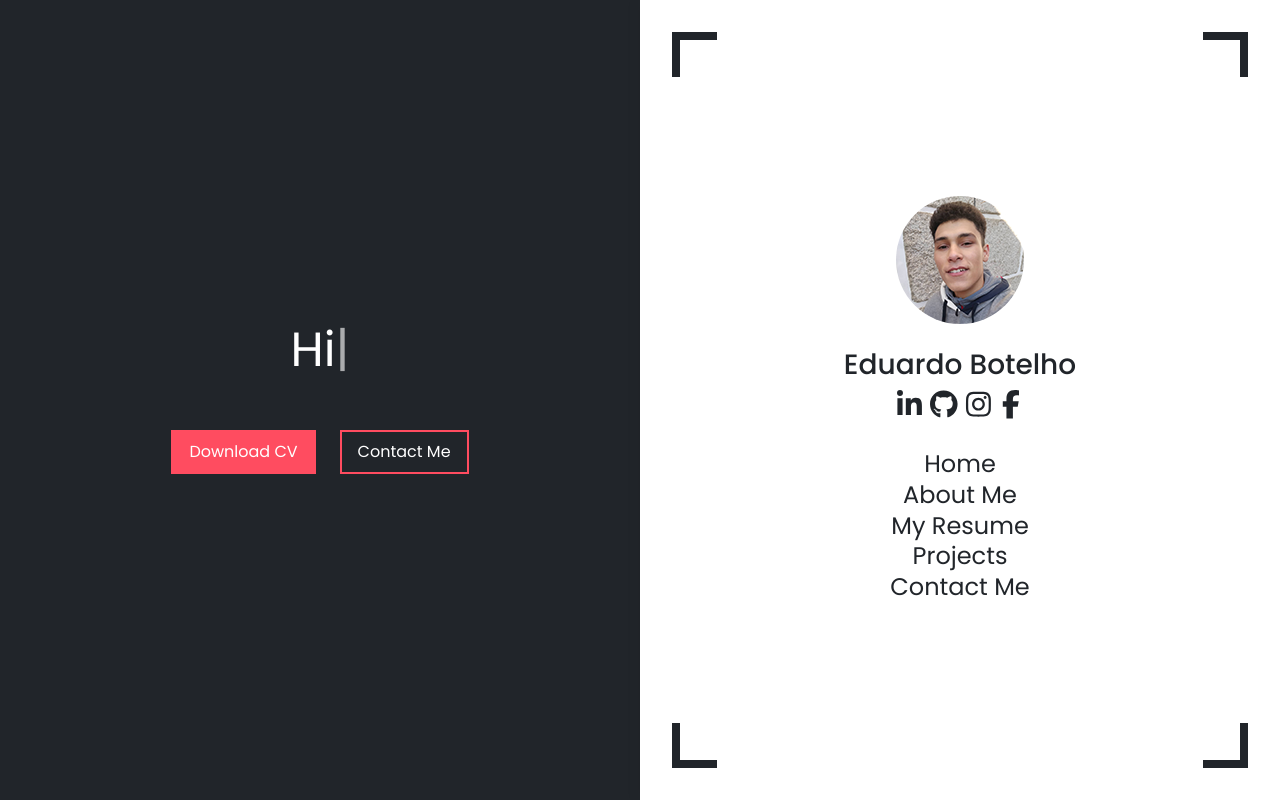
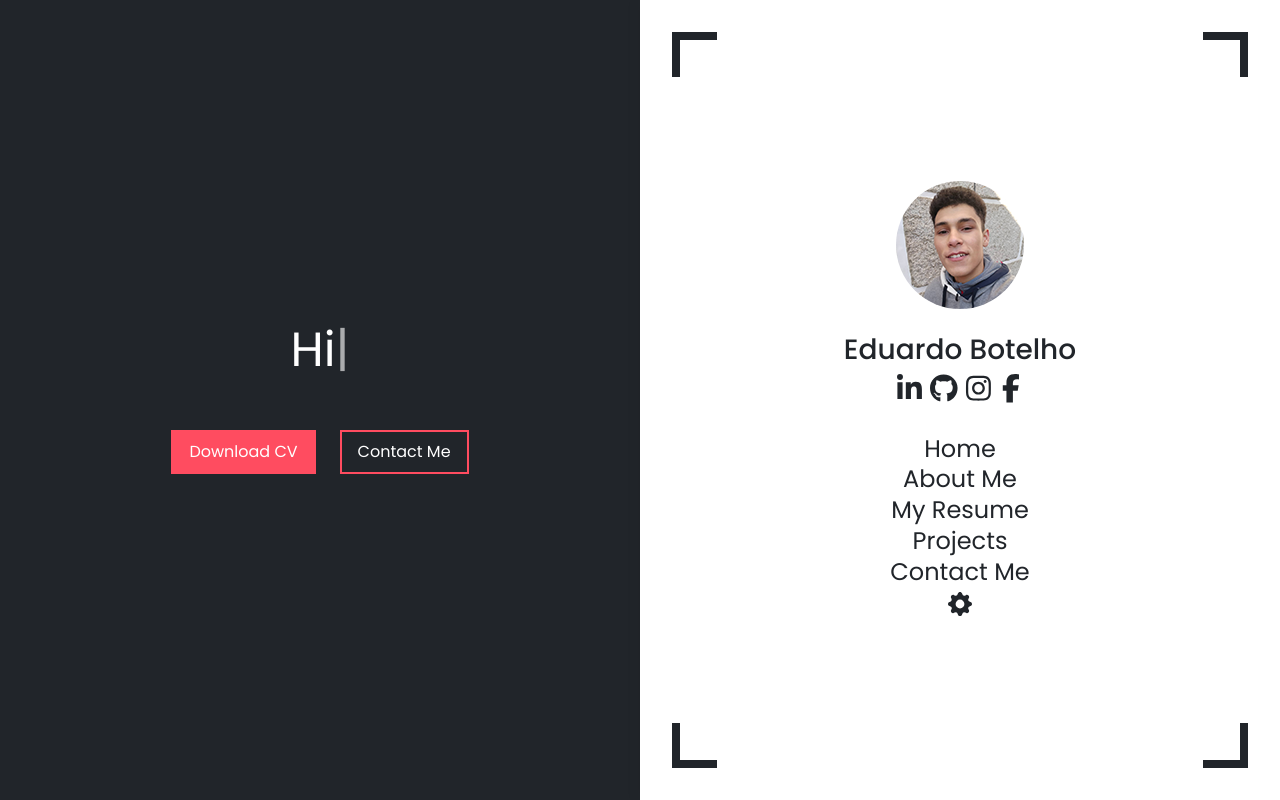
Before and after one commit to UPSxACE/personal-website-vercel, a Next.js app: page / in a window 1280 px wide. Built offline with nearby package versions, Linux system fonts and the light colour scheme.

Commit message:
feature: change theme button

```diff
--- a/pages/_app.js
+++ b/pages/_app.js
@@ -88,7 +88,7 @@ function MyApp({ Component, pageProps }) {
       <ThemeContext.Provider value={mode}>
         <ThemeProvider theme={theme}>
           <Loading setLoaded={setLoaded} />
-          <Component key={loaded} {...pageProps} />
+          <Component key={loaded} {...pageProps} setMode={setMode} />
         </ThemeProvider>
       </ThemeContext.Provider>
     </>
--- a/pages/index.js
+++ b/pages/index.js
@@ -15,6 +15,7 @@ import {
   $backgroundColor,
   $color0,
   $color1,
+  $color2,
   $margin1,
   $padding1,
   $profilePicture,
@@ -52,6 +53,7 @@ import {
   AiOutlineMail,
   AiOutlineHome,
 } from "react-icons/ai";
+import { BsGearFill } from "react-icons/bs";
 import { pages } from "../utils/pages";
 
 export default function Home(props) {
@@ -59,6 +61,8 @@ export default function Home(props) {
   const [frontPage, setFrontPage] = useState(true);
 
   const [tab, setTab] = useState(0);
+
+  const [spin, setSpin] = useState(false);
 
   const mode = useContext(ThemeContext);
 
@@ -122,7 +126,7 @@ export default function Home(props) {
   }, []);
 
   return (
-    <div className="index">
+    <div className={spin ? "index changingTheme" : "index"}>
       <Head>
         <title>Eduardo Botelho</title>
         <meta
@@ -174,11 +178,13 @@ export default function Home(props) {
                 <Button2
                   className="p-2 ps-3 pe-3"
                   onClick={() => {
+                    if (!spin) {
                       clearTimeout(delayTimer);
                       toggleFrontPage(false);
                       togglePhoneMenu(false);
                       setCheckbox(false);
                       setTab(7);
+                    }
                   }}
                 >
                   Contact Me
@@ -304,6 +310,7 @@ export default function Home(props) {
                     className="menuItem clickable1 textColor0"
                     variants={overlayDivChildAnimation}
                     onClick={() => {
+                      if (!spin) {
                         clearTimeout(delayTimer);
                         let tabWhenPressed = tab;
                         delayTimer = setTimeout(() => {
@@ -314,6 +321,7 @@ export default function Home(props) {
                         toggleFrontPage(true);
                         togglePhoneMenu(false);
                         setCheckbox(false);
+                      }
                     }}
                   >
                     Home
@@ -324,11 +332,13 @@ export default function Home(props) {
                     className="menuItem clickable1 textColor0"
                     variants={overlayDivChildAnimation}
                     onClick={() => {
+                      if (!spin) {
                         clearTimeout(delayTimer);
                         toggleFrontPage(false);
                         togglePhoneMenu(false);
                         setCheckbox(false);
                         setTab(1);
+                      }
                     }}
                   >
                     About Me
@@ -339,11 +349,13 @@ export default function Home(props) {
                     className="menuItem clickable1 textColor0"
                     variants={overlayDivChildAnimation}
                     onClick={() => {
+                      if (!spin) {
                         clearTimeout(delayTimer);
                         toggleFrontPage(false);
                         togglePhoneMenu(false);
                         setCheckbox(false);
                         setTab(3);
+                      }
                     }}
                   >
                     My Resume
@@ -354,11 +366,13 @@ export default function Home(props) {
                     className="menuItem clickable1 textColor0"
                     variants={overlayDivChildAnimation}
                     onClick={() => {
+                      if (!spin) {
                         clearTimeout(delayTimer);
                         toggleFrontPage(false);
                         togglePhoneMenu(false);
                         setCheckbox(false);
                         setTab(5);
+                      }
                     }}
                   >
                     Projects
@@ -369,14 +383,45 @@ export default function Home(props) {
                     className="menuItem clickable1 textColor0"
                     variants={overlayDivChildAnimation}
                     onClick={() => {
+                      if (!spin) {
                         clearTimeout(delayTimer);
                         toggleFrontPage(false);
                         togglePhoneMenu(false);
                         setCheckbox(false);
                         setTab(7);
+                      }
                     }}
                   >
                     Contact Me
+                  </motion.h4>
+                </Link>
+                <Link href={"/"}>
+                  <motion.h4
+                    className={
+                      "menuItem clickable1 textColor0" +
+                      (spin ? " spinTransition" : "")
+                    }
+                    mode={mode}
+                    variants={overlayDivChildAnimation}
+                    onClick={() => {
+                      switch (mode) {
+                        case 0:
+                          props.setMode(mode + 1);
+                          break;
+                        case 1:
+                          props.setMode(0);
+                          break;
+                        default:
+                          props.setMode(0);
+                          break;
+                      }
+                      setSpin(true);
+                      setTimeout(() => {
+                        setSpin(false);
+                      }, 2000);
+                    }}
+                  >
+                    <BsGearFill variants={overlayDivChildAnimation} />
                   </motion.h4>
                 </Link>
               </OverlayDiv>
@@ -676,7 +721,7 @@ const OverlayDiv = styled(motion.div)`
   height: 100%;
   width: 100%;
 
-  * {
+  *:not(svg):not(path) {
     opacity: 0;
   }
 
@@ -686,6 +731,26 @@ const OverlayDiv = styled(motion.div)`
 
   &.frontpage .myName {
     font-weight: 500;
+  }
+
+  .spinTransition {
+    transform: scale(1.22);
+    transition-duration: 0.16s;
+    color: ${$color2[0]}!important; //${(props) =>
+      $color2[props.mode]}!important;
+  }
+
+  .spinTransition svg {
+    animation: rotating 2s linear infinite;
+  }
+
+  @keyframes rotating {
+    from {
+      transform: rotate(0deg);
+    }
+    to {
+      transform: rotate(360deg);
+    }
   }
 `;
 
--- a/styles/globals.css
+++ b/styles/globals.css
@@ -137,3 +137,7 @@ span {
 .url * {
   color: #ff4c60;
 }
+
+.changingTheme *:not(svg):not(path) {
+  transition: color 2s, background-color 2s, box-shadow 2s !important;
+}
```
Lines whose indentation alone changed are shown as unchanged.
